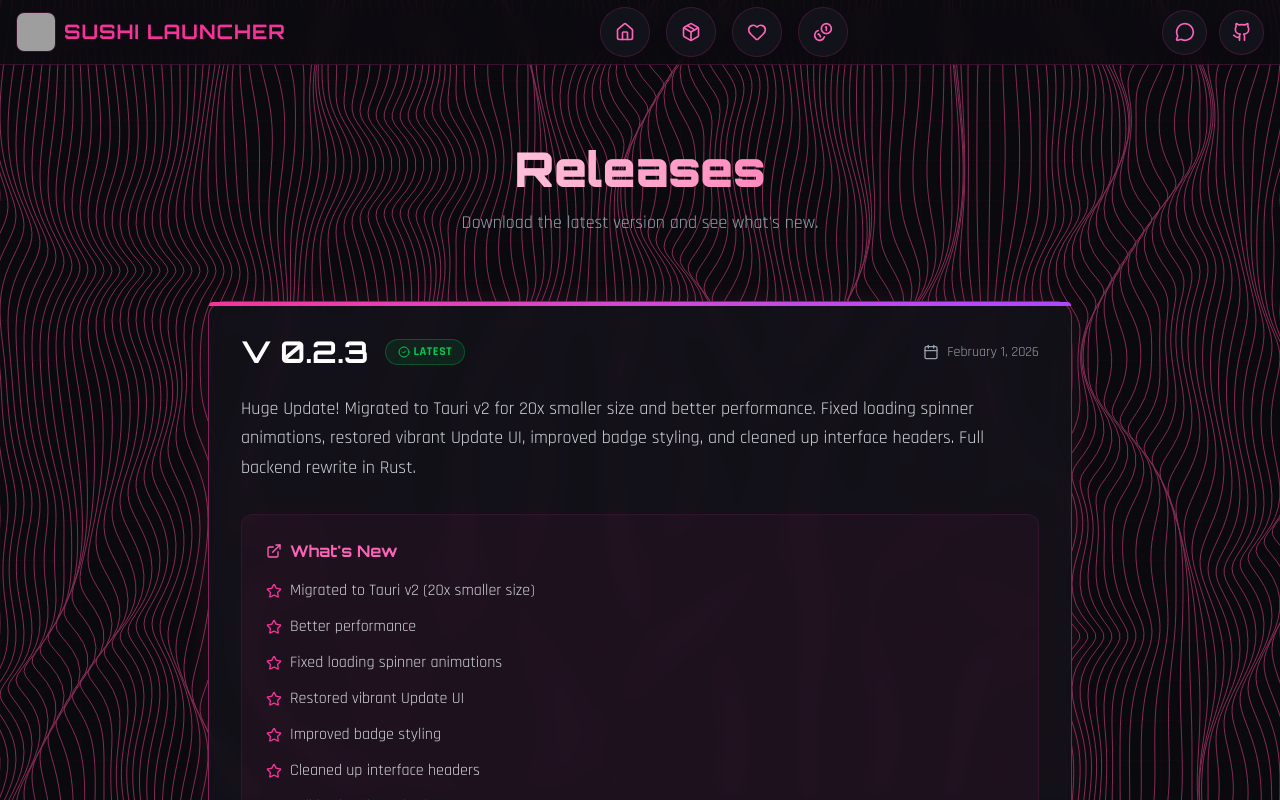
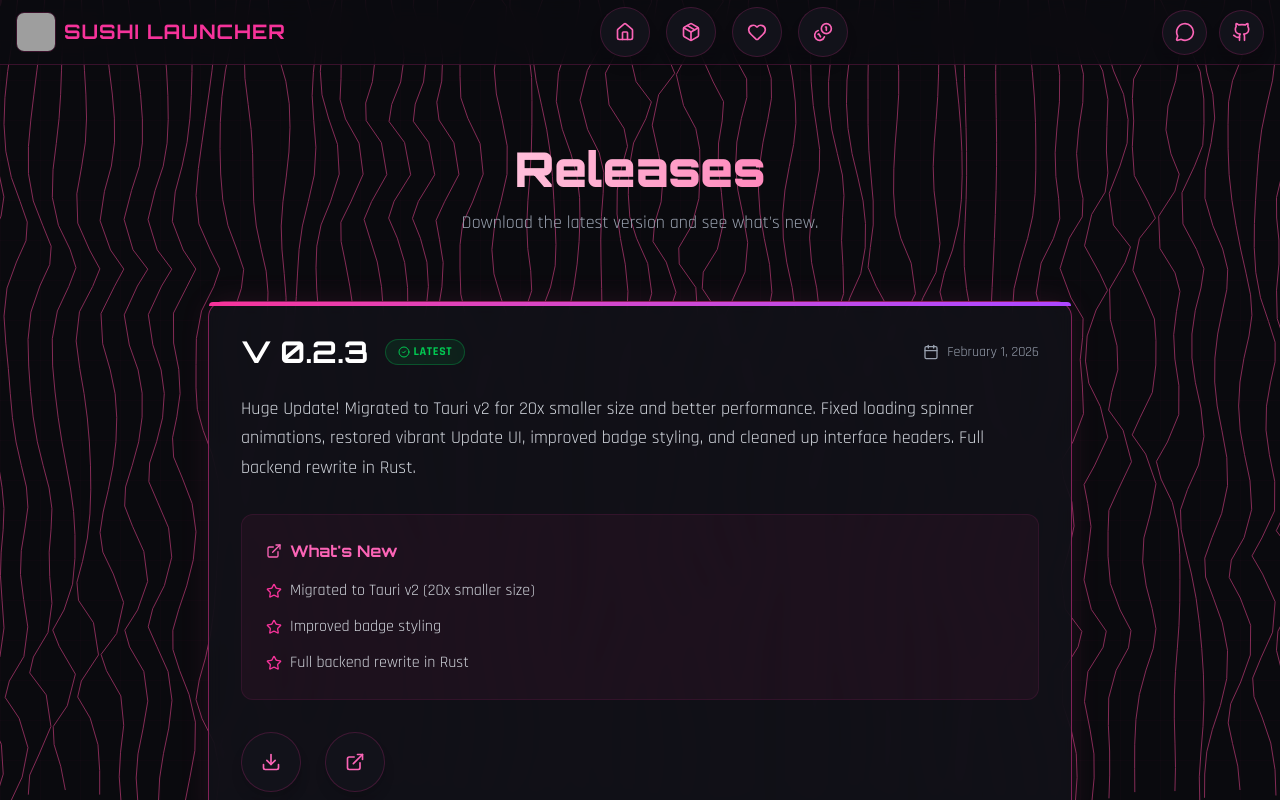
Before and after one commit to sushi-dev55-alt/Sushi-Launcher-website, a React (Vite) app: page /releases in a window 1280 px wide. Shown: the top 800 px of the page. Built offline with nearby package versions, Linux system fonts and the light colour scheme; grey boxes are pictures that could not be loaded.

Commit message:
Update v0.2.3 notes and optimize background

```diff
--- a/src/components/ui/wave-background.tsx
+++ b/src/components/ui/wave-background.tsx
@@ -98,9 +98,9 @@ export function Waves({
         })
         pathsRef.current = []
 
-        // Use smaller spacing to generate more lines and points for smoother results
-        const xGap = 8  // Reduced horizontal spacing
-        const yGap = 8  // Reduced vertical spacing for denser points
+        // Use larger spacing to reduce the number of points and improve performance
+        const xGap = 24  // Increased spacing for better performance (was 8)
+        const yGap = 24  // Increased spacing for better performance (was 8)
 
         const oWidth = width + 200
         const oHeight = height + 30
--- a/src/pages/Releases.tsx
+++ b/src/pages/Releases.tsx
@@ -17,11 +17,7 @@ export function Releases() {
                     description="Huge Update! Migrated to Tauri v2 for 20x smaller size and better performance. Fixed loading spinner animations, restored vibrant Update UI, improved badge styling, and cleaned up interface headers. Full backend rewrite in Rust."
                     features={[
                         "Migrated to Tauri v2 (20x smaller size)",
-                        "Better performance",
-                        "Fixed loading spinner animations",
-                        "Restored vibrant Update UI",
                         "Improved badge styling",
-                        "Cleaned up interface headers",
                         "Full backend rewrite in Rust"
                     ]}
                     downloadUrl="https://github.com/sushi-dev55/Sushi-Launcher/releases/tag/V0.2.3"
```
